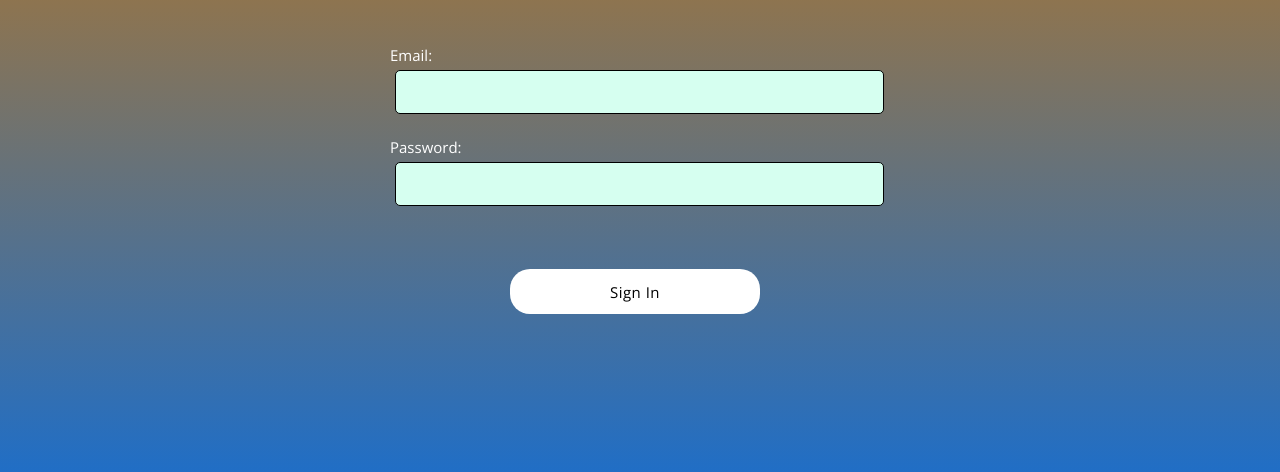
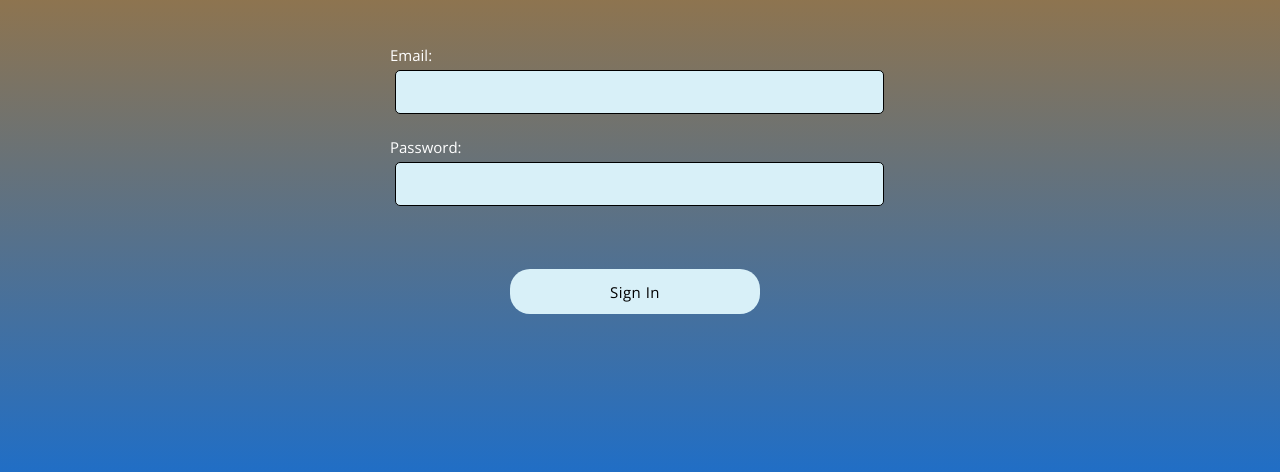
Before and after one commit to architagattani/iClickerClone, a plain HTML site: page index.html in a window 1280 px wide. Shown: the part 318-790 px from the top of the page. Drawn offline with nearby package versions, Linux system fonts and the light colour scheme.

Commit message:
changed some colors

```diff
--- a/index.html
+++ b/index.html
@@ -20,7 +20,7 @@
     <br>
     <input type="password" id="password" name="password" style="border-radius: 5px; width: 95%; height: 40px; padding-left: 10px;">
     <br><br>
-    <input type="submit" value="Sign In" style="border-radius: 20px; height: 45px; width: 50%; margin-left: 24%; margin-top: 40px; background-color: white; border: none;">
+    <input type="submit" value="Sign In" style="border-radius: 20px; height: 45px; width: 50%; margin-left: 24%; margin-top: 40px; background-color: #D8F0F8; border: none;">
 </form>
 </body>
 </html>
--- a/styles.css
+++ b/styles.css
@@ -1,7 +1,7 @@
 :root {
   --main_color1: #D77800; /* orange */
   --main_color2: #1E6EC8; /* blue */
-  --box_color: #D6FFF0; /* light blue */
+  --box_color: #D8F0F8; /* light blue */
 }
 
 body {
```
